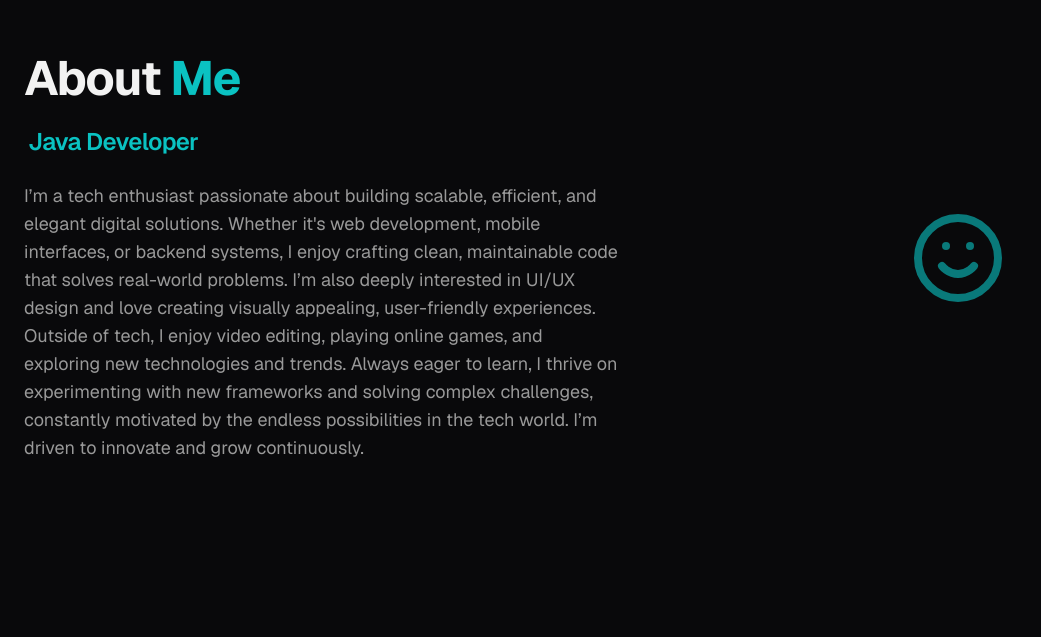
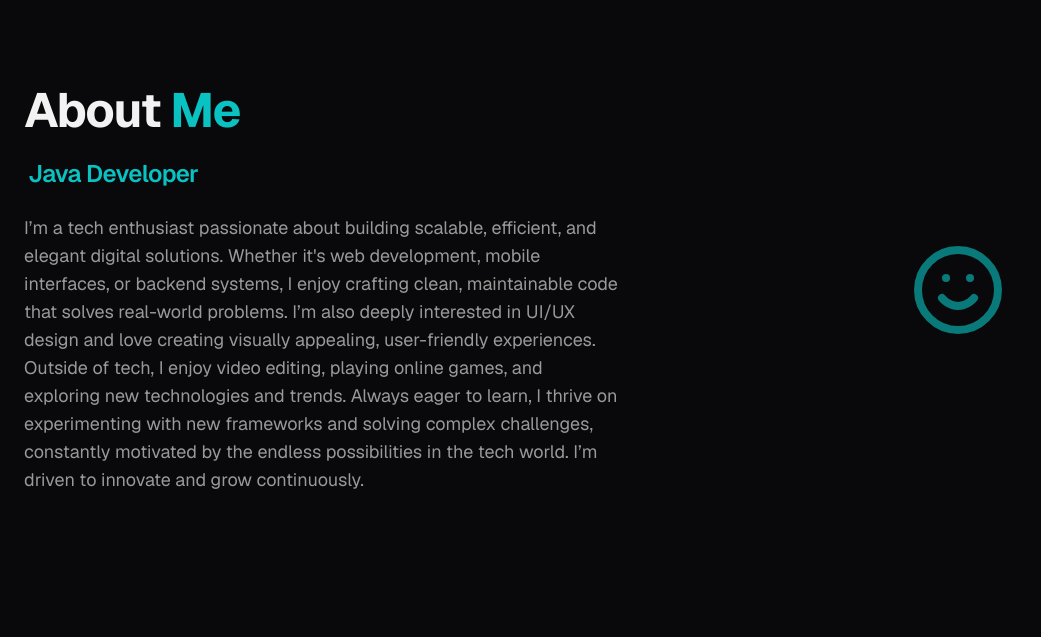
Before and after one commit to Pugal-M/Pugal, a Next.js app: page / in a window 1280 px wide. Shown: the part 823-1460 px from the top of the page, without its empty margins (0-1041 px from the left). Built offline with nearby package versions, Linux system fonts and the light colour scheme.

Commit message:
give some space between home and about pages

```diff
--- a/src/components/about-section.tsx
+++ b/src/components/about-section.tsx
@@ -41,11 +41,11 @@ export function AboutSection() {
   return (
     <motion.section
       id="about"
-      className="w-full py-12 md:py-20 lg:py-24"
+      className="w-full py-20 md:py-28 lg:py-32"
       initial="hidden"
       whileInView="visible"
       exit="exit"
-      viewport={{ amount: 0.25 }}
+      viewport={{ amount: 0.25, once: false }}
       variants={containerVariants}
     >
       <div className="container px-4 md:px-6">
```
